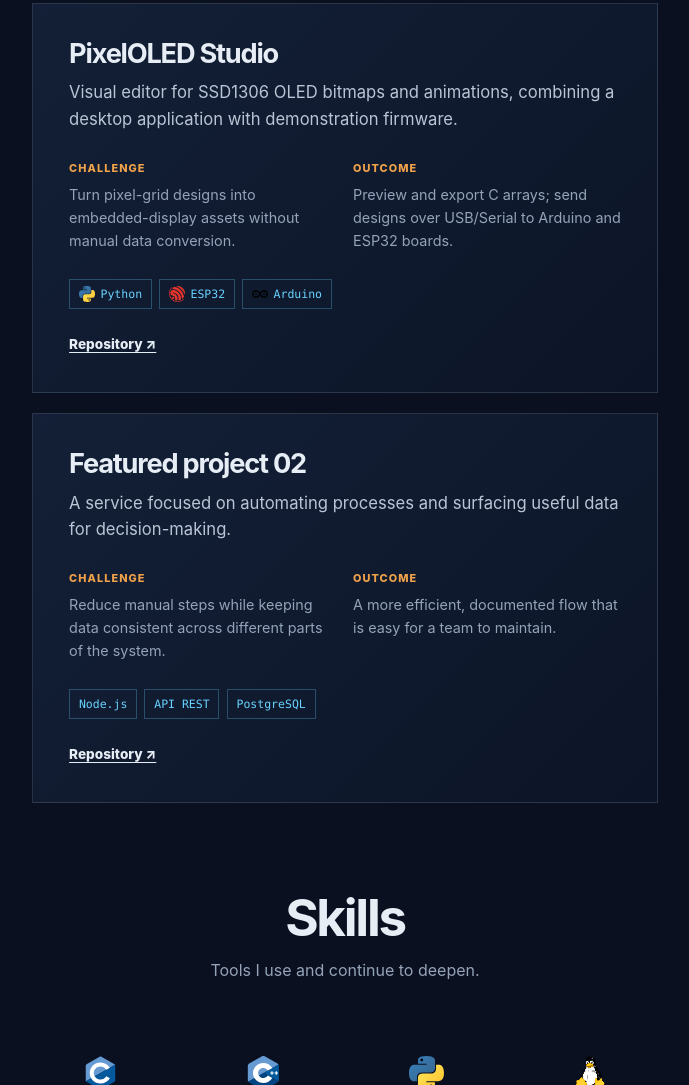
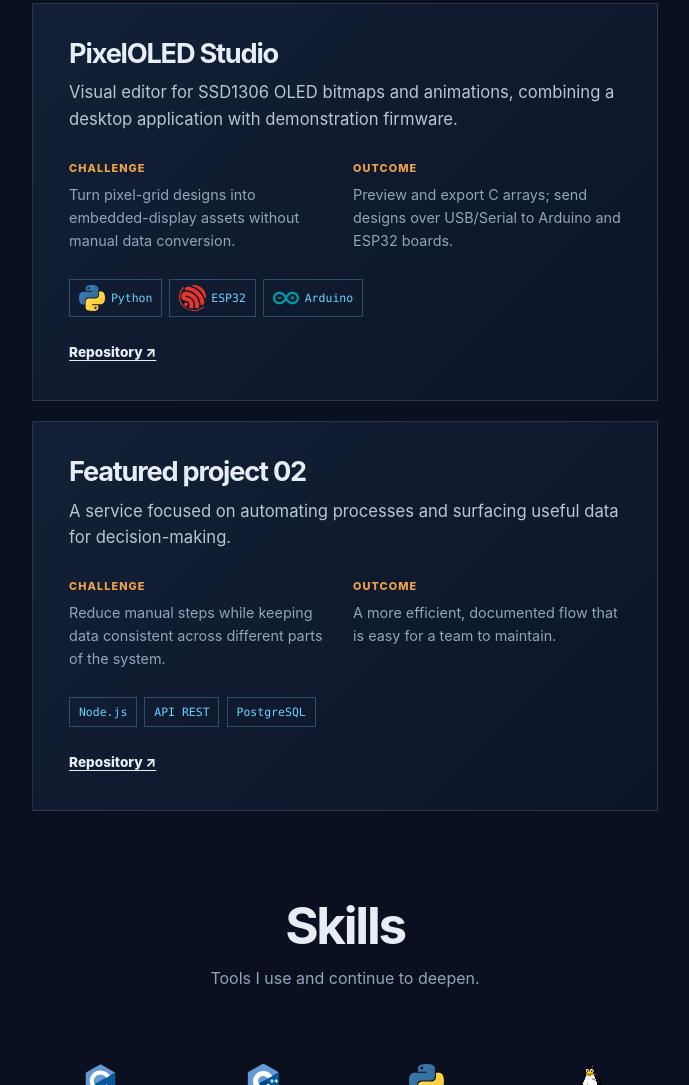
Before and after one commit to Uriel-L/Uriel-portfolio, a plain HTML site: page en/index.html in a window 1280 px wide. Shown: the part 3419-4504 px from the top of the page, without its empty margins (295-984 px from the left). Drawn offline with Linux system fonts and the light colour scheme.

Commit message:
Fix PixelOLED project icons and English version

```diff
--- a/assets/app.js
+++ b/assets/app.js
@@ -60,11 +60,14 @@ portfolioContent.projects.forEach((project) => {
     const item = typeof technology === 'string' ? { label: technology } : technology;
     const tag = create('li', 'project-technology');
     if (item.icon) {
+      const iconShell = create('span', 'project-technology-icon');
+      if (item.iconClass) iconShell.classList.add(item.iconClass);
       const icon = document.createElement('img');
       icon.src = item.icon;
       icon.alt = '';
       icon.setAttribute('aria-hidden', 'true');
-      tag.append(icon);
+      iconShell.append(icon);
+      tag.append(iconShell);
     }
     tag.append(create('span', '', item.label));
     tags.append(tag);
--- a/assets/data.js
+++ b/assets/data.js
@@ -75,7 +75,7 @@ const portfolio = {
     ] },
   ],
   projects: [
-    { title: { es: 'PixelOLED Studio', en: 'PixelOLED Studio' }, technologies: [{ label: 'Python', icon: '../assets/logos/python.svg' }, { label: 'ESP32', icon: '../assets/logos/espressif.svg' }, { label: 'Arduino', icon: '../assets/logos/arduino.svg' }], repository: 'https://github.com/Uriel-Engine/PixelOLED-Studio', demo: '', es: { summary: 'Editor visual de bitmaps y animaciones para pantallas OLED SSD1306, con aplicación de escritorio y firmware de demostración.', challenge: 'Crear gráficos en una matriz de píxeles y llevarlos al hardware sin convertir datos manualmente.', outcome: 'Previsualiza y exporta arreglos C; transmite diseños por USB/Serial a placas Arduino y ESP32.' }, en: { summary: 'Visual editor for SSD1306 OLED bitmaps and animations, combining a desktop application with demonstration firmware.', challenge: 'Turn pixel-grid designs into embedded-display assets without manual data conversion.', outcome: 'Preview and export C arrays; send designs over USB/Serial to Arduino and ESP32 boards.' } },
+    { title: { es: 'PixelOLED Studio', en: 'PixelOLED Studio' }, technologies: [{ label: 'Python', icon: '../assets/logos/python.svg' }, { label: 'ESP32', icon: '../assets/logos/espressif.svg' }, { label: 'Arduino', icon: '../assets/logos/arduino.svg', iconClass: 'skill-icon--arduino' }], repository: 'https://github.com/Uriel-Engine/PixelOLED-Studio', demo: '', es: { summary: 'Editor visual de bitmaps y animaciones para pantallas OLED SSD1306, con aplicación de escritorio y firmware de demostración.', challenge: 'Crear gráficos en una matriz de píxeles y llevarlos al hardware sin convertir datos manualmente.', outcome: 'Previsualiza y exporta arreglos C; transmite diseños por USB/Serial a placas Arduino y ESP32.' }, en: { summary: 'Visual editor for SSD1306 OLED bitmaps and animations, combining a desktop application with demonstration firmware.', challenge: 'Turn pixel-grid designs into embedded-display assets without manual data conversion.', outcome: 'Preview and export C arrays; send designs over USB/Serial to Arduino and ESP32 boards.' } },
     { title: { es: 'Proyecto destacado 02', en: 'Featured project 02' }, technologies: ['Node.js', 'API REST', 'PostgreSQL'], repository: 'https://github.com/your-username/project-two', demo: '', es: { summary: 'Un servicio enfocado en automatizar procesos y presentar datos útiles para la toma de decisiones.', challenge: 'Reducir pasos manuales y mantener información consistente entre distintas partes del sistema.', outcome: 'Un flujo más eficiente, documentado y fácil de mantener por el equipo.' }, en: { summary: 'A service focused on automating processes and surfacing useful data for decision-making.', challenge: 'Reduce manual steps while keeping data consistent across different parts of the system.', outcome: 'A more efficient, documented flow that is easy for a team to maintain.' } },
   ],
 };
--- a/assets/refinements.css
+++ b/assets/refinements.css
@@ -359,10 +359,21 @@ button,
   gap: .35rem;
 }
 
-.project-technology img {
-  width: 1rem;
-  height: 1rem;
+.project-technology-icon {
+  display: grid;
+  place-items: center;
+  width: 1.65rem;
+  height: 1.65rem;
+}
+
+.project-technology-icon img {
+  width: 1.65rem;
+  height: 1.65rem;
   object-fit: contain;
+}
+
+.project-technology-icon.skill-icon--arduino img {
+  filter: brightness(0) saturate(100%) invert(43%) sepia(86%) saturate(701%) hue-rotate(140deg) brightness(89%) contrast(101%);
 }
 
 .skill-group ul {
--- a/en/index.html
+++ b/en/index.html
@@ -13,7 +13,7 @@
     <meta property="og:description" content="Software projects, experience, and technical skills." />
     <title>Uriel Lomelí | Software developer</title>
     <link rel="stylesheet" href="../assets/styles.css" />
-    <link rel="stylesheet" href="../assets/refinements.css?v=12" />
+    <link rel="stylesheet" href="../assets/refinements.css?v=13" />
   </head>
   <body id="top" data-locale="en">
     <a class="skip-link" href="#main">Skip to content</a>
@@ -36,7 +36,7 @@
     </main>
     <footer class="site-footer"><p>© <span data-year></span> <span data-site-name></span></p><p>Designed and developed by <span data-site-name></span>.</p></footer>
     <dialog class="contact-modal" data-contact-modal aria-labelledby="contact-modal-title"><div class="modal-content"><button class="modal-close" type="button" data-modal-close aria-label="Close">×</button><p class="form-eyebrow">Message sent</p><h2 id="contact-modal-title">Thanks for reaching out!</h2><p>Your message was sent successfully. I will get back to you soon.</p><button class="button button-primary" type="button" data-modal-close>Got it</button></div></dialog>
-    <script src="../assets/data.js?v=17"></script>
-    <script src="../assets/app.js?v=13"></script>
+    <script src="../assets/data.js?v=18"></script>
+    <script src="../assets/app.js?v=14"></script>
   </body>
 </html>
```
Also changed, not shown: es/index.html (+3 -3 lines).
